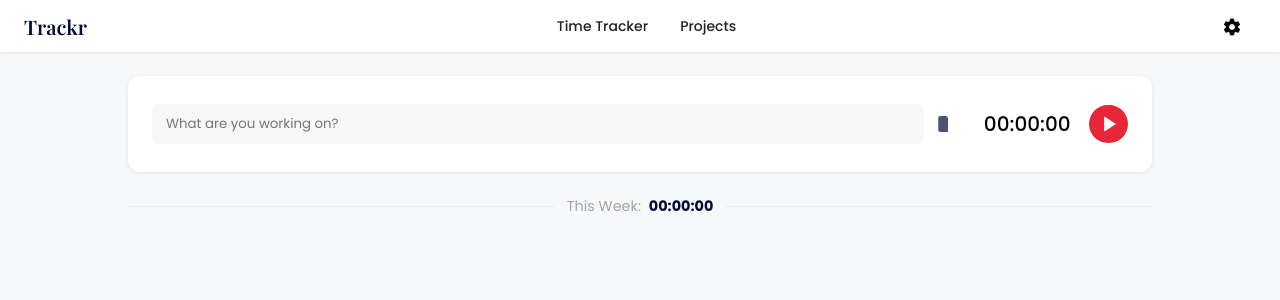
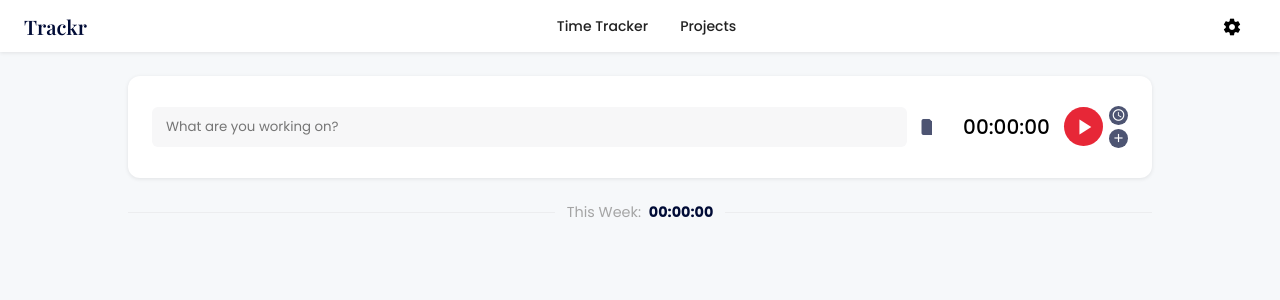
Before and after one commit to vjvillareal/trackr-test-app, an Angular app: page /home/tracking in a window 1280 px wide. Shown: the top 300 px of the page. Built offline with nearby package versions, Linux system fonts and the light colour scheme.

Commit message:
Add Manual Time entry in UI

```diff
--- a/src/app/components/home/projects/individual-project/individual-project.component.scss
+++ b/src/app/components/home/projects/individual-project/individual-project.component.scss
@@ -4,6 +4,7 @@
   align-items: center;
   justify-content: space-between;
   padding: 0.5rem 1.5rem;
+  flex-wrap: wrap;
 }
 
 .project-title {
@@ -17,6 +18,7 @@
   flex-direction: row;
   align-items: center;
   justify-content: flex-end;
+  flex-wrap: wrap;
 }
 
 .total-duration {
--- a/src/app/components/home/projects/project-report/project-report.component.scss
+++ b/src/app/components/home/projects/project-report/project-report.component.scss
@@ -2,10 +2,13 @@
   background: white;
   padding-bottom: 0.5rem;
   margin-bottom: 1.25rem;
+  width: 50%;
+  max-width: 100%;
 }
 
 .report-header {
   display: flex;
+  flex-wrap: wrap;
   justify-content: space-between;
   padding: 0.85rem 1.5rem;
   padding-bottom: 0.25rem;
--- a/src/app/components/home/tracking/time-tracker/time-tracker.component.html
+++ b/src/app/components/home/tracking/time-tracker/time-tracker.component.html
@@ -1,13 +1,23 @@
-<div class="time-tracker-container box-container" [formGroup]="taskForm">
+<div class="time-tracker-container box-container">
+  <ng-container [formGroup]="taskForm">
     <input type="text" class="custom-input-form" formControlName="taskName" placeholder="What are you working on?">
     <div class="icon-btn-container" [formGroup]="taskForm">
       <mat-icon *ngIf="hasProject" class="icon-btn" (click)="openSelect(selectRef)">folder</mat-icon>
       <mat-select class="no-arrow-select custom-select" #selectRef formControlName="project" (selectionChange)="getProjectValue()">
-      <mat-option *ngFor="let food of projects" [value]="food.value">
-        {{ food.viewValue }}
+        <mat-option *ngFor="let project of projects" [value]="project.value">
+          {{ project.viewValue }}
         </mat-option>
       </mat-select>
     </div>
+  </ng-container>
+  <ng-container *ngIf="manualTime" [formGroup]="manualTimeForm">
+    <input type="time" formControlName="startTime" class="custom-time-input">
+    <input type="time" formControlName="stopTime" class="custom-time-input">
+    <div class="toggle-btn-container" (click)="startTimer()">
+      <mat-icon  class="icon-play-btn">add</mat-icon>
+    </div>
+  </ng-container>
+  <ng-container *ngIf="autoTime">
     <p class="time-text">
       {{ _timeTrackerService.currentlyTracking }}
     </p>
@@ -17,4 +27,9 @@
     <div *ngIf="stop" class="toggle-btn-container" (click)="stopTimer()">
       <mat-icon class="icon-play-btn">stop</mat-icon>
     </div>
+  </ng-container>
+  <div class="tracker-options">
+    <mat-icon class="time-tracker-option-icon" (click)="toggleAutoTime()">access_time</mat-icon>
+    <mat-icon class="time-tracker-option-icon" (click)="toggleManualTime()">add</mat-icon>
   </div>
+</div>
--- a/src/app/components/home/tracking/time-tracker/time-tracker.component.scss
+++ b/src/app/components/home/tracking/time-tracker/time-tracker.component.scss
@@ -35,8 +35,8 @@
 }
 
 .time-text {
-  margin: 0 0.75rem;
-  margin-left: 0.5rem;
+  margin: 0 0.5rem;
+  margin-left: 0.25rem;
   font-size: 1.25rem;
   font-weight: 500;
   width: 100px;
@@ -64,3 +64,32 @@
   height: 26px;
   color: white;
 }
+
+.tracker-options {
+  display: flex;
+  flex-direction: column;
+  align-items: center;
+  justify-content: space-around;
+  margin-left: 6px;
+}
+
+.time-tracker-option-icon {
+  display: flex;
+  flex-direction: row;
+  align-items: center;
+  justify-content: center;
+  font-size: 14px;
+  width: 14px;
+  height: 14px;
+  color: white;
+  padding: 0.15rem;
+  border-radius: 50%;
+  margin: 2px 0;
+  background: #4d5472;
+  transition: all 0.2s ease-in-out;
+
+  &:hover {
+    background: #000b36;
+    cursor: pointer;
+  }
+}
--- a/src/app/components/home/tracking/time-tracker/time-tracker.component.ts
+++ b/src/app/components/home/tracking/time-tracker/time-tracker.component.ts
@@ -16,8 +16,17 @@ export class TimeTrackerComponent implements OnInit {
   startTime: any;
   stopTime: any;
 
+  manualTime: boolean = false;
+  autoTime: boolean = true;
+
   taskForm = this._formBuilder.group({
     taskName: ['', Validators.required],
+    project: ['', Validators.required]
+  });
+
+  manualTimeForm = this._formBuilder.group({
+    startTime: ['', Validators.required],
+    stopTime: ['', Validators.required],
     project: ['', Validators.required]
   });
 
@@ -104,4 +113,26 @@ export class TimeTrackerComponent implements OnInit {
       this.taskForm.patchValue({ project: "" })
     } else { this.hasProject = false; }
   }
+
+  toggleAutoTime() {
+    this.manualTime = false;
+    this.autoTime = true;
+  }
+
+  toggleManualTime() {
+    this.manualTime = true;
+    this.autoTime = false;
+  }
+
+  getTimeValue() {
+    console.log(this.manualTimeForm.controls['startTime'].value)
+    console.log(this.manualTimeForm.controls['stopTime'].value)
+    var timeStart = this.manualTimeForm.controls['startTime'].value;
+    var secondsStart = new Date('1970-01-01T' + timeStart + 'Z').getTime() / 1000;
+    var timeStop = this.manualTimeForm.controls['stopTime'].value;
+    var secondsStop = new Date('1970-01-01T' + timeStop + 'Z').getTime() / 1000;
+    console.log(secondsStart)
+    console.log(secondsStop)
+    console.log(secondsStop - secondsStart)
+  }
 }
--- a/src/app/components/home/tracking/tracked-time-by-day/tracked-time-by-day.component.scss
+++ b/src/app/components/home/tracking/tracked-time-by-day/tracked-time-by-day.component.scss
@@ -27,6 +27,7 @@
 
 .task-record {
   display: flex;
+  flex-wrap: wrap;
   flex-direction: row;
   align-items: center;
   justify-content: space-between;
--- a/src/styles.scss
+++ b/src/styles.scss
@@ -108,6 +108,23 @@ div[data-lastpass-icon-root] {
   width: 250px;
 }
 
+.custom-time-input {
+  border: none !important;
+  margin: 0 0.5rem;
+  background: #f7f7f8;
+  padding: 0.5rem 0.75rem;
+  border-radius: 6px;
+  border: 2px solid rgba(0, 11, 54, 0);
+  box-shadow: 0 0 2px rgb(0 11 54 / 0%);
+  transition: all 0.2s ease-in-out;
+
+  &:focus {
+    outline: none;
+    border: 2px solid rgba(0,11,54, 0.5);
+    box-shadow: 0 0 1px rgba(0,11,54, 0.75);
+  }
+}
+
 // ALL ANGULAR MATERIAL CUSTOM CSS - START
 .mat-form-field-custom {
   font-size: 0.9rem !important;
```
Lines whose indentation alone changed are shown as unchanged.
